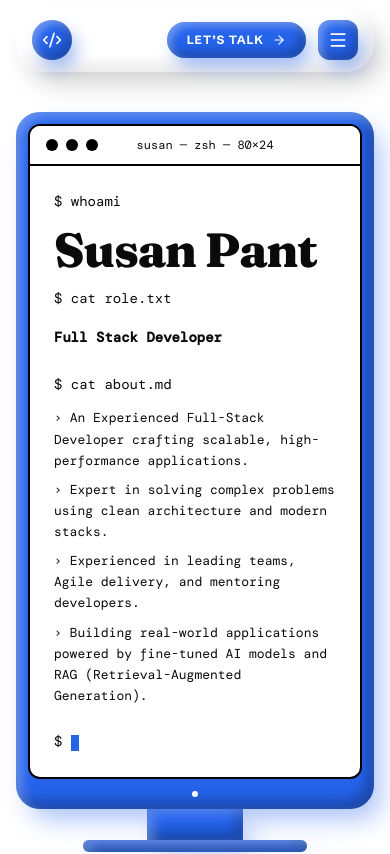
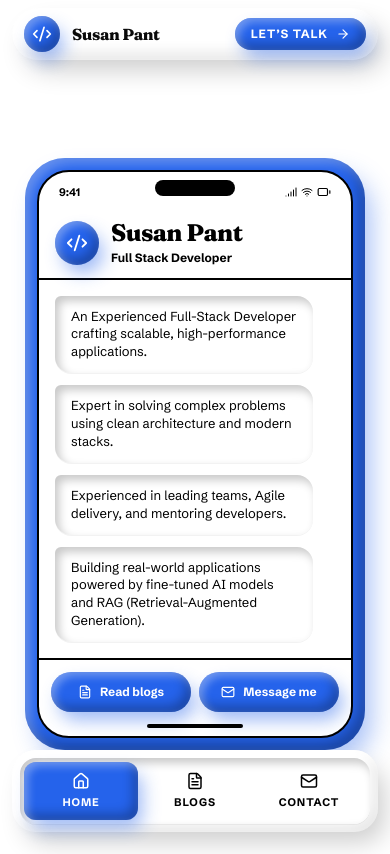
Before and after one commit to susanpant7/iamsusanpant, a React (Vite) app: page / in a window 390 px wide. Shown: the top 854 px of the page. Built offline with nearby package versions, Linux system fonts and the light colour scheme.

Commit message:
Enhance Header component with mobile links and improve layout for better responsiveness

```diff
--- a/src/components/header/Header.tsx
+++ b/src/components/header/Header.tsx
@@ -1,27 +1,27 @@
-import { useState } from "react";
 import { Link } from "@tanstack/react-router";
 import { motion } from "framer-motion";
-import { Menu, X, Code2, ArrowRight } from "lucide-react";
+import { Code2, ArrowRight, Mail } from "lucide-react";
 import { NAV_LINKS } from "./NavLinks";
 
+const MOBILE_LINKS = [...NAV_LINKS, { name: "Contact", to: "/contact", icon: Mail }];
+
 const Header = () => {
-  const [isOpen, setIsOpen] = useState(false);
-
   return (
-    <nav className="fixed top-0 w-full z-1000 px-4 py-2">
+    <>
+      <nav className="fixed top-0 w-full z-1000 px-3 md:px-4 py-2">
         <div className="max-w-7xl mx-auto">
-        <div className="sk-panel sk-stitch relative flex items-center justify-between px-4 md:px-8 py-3">
+          <div className="sk-panel sk-stitch relative flex items-center justify-between px-3 md:px-8 py-2 md:py-3">
             {/* Logo: brass medallion */}
             <Link to="/" className="flex items-center gap-3 z-50">
-            <div className="sk-brass h-10 w-10 !rounded-full flex items-center justify-center">
+              <div className="sk-brass h-9 w-9 md:h-10 md:w-10 !rounded-full flex items-center justify-center">
                 <Code2 size={20} />
               </div>
 
-            <div className="hidden sm:block">
-              <span className="block sk-emboss font-serif font-bold tracking-wider text-lg leading-tight">
+              <div>
+                <span className="block sk-emboss font-serif font-bold tracking-wider text-base md:text-lg leading-tight">
                   Susan Pant
                 </span>
-              <span className="text-[13px] text-gray-400 font-sans font-semibold tracking-normal">
+                <span className="hidden sm:block text-[13px] text-gray-400 font-sans font-semibold tracking-normal">
                   Full Stack Developer
                 </span>
               </div>
@@ -58,11 +58,10 @@ const Header = () => {
               ))}
             </div>
 
-          {/* Right actions */}
-          <div className="flex items-center gap-3 z-50">
+            {/* Right action */}
             <Link
               to="/contact"
-              className="sk-brass group px-5 py-2.5"
+              className="sk-brass group px-4 md:px-5 py-2 md:py-2.5 z-50"
               activeProps={{ className: "brightness-110" }}
             >
               <span className="text-xs font-black tracking-[0.08em] flex items-center gap-2">
@@ -73,36 +72,45 @@ const Header = () => {
                 />
               </span>
             </Link>
-
-            <button
-              onClick={() => setIsOpen(!isOpen)}
-              aria-label="Toggle menu"
-              className="md:hidden sk-brass !rounded-xl p-2.5"
-            >
-              {isOpen ? <X size={20} /> : <Menu size={20} />}
-            </button>
           </div>
         </div>
-      </div>
+      </nav>
 
-      {/* Mobile menu */}
-      {isOpen && (
-        <div className="absolute top-20 left-4 right-4 sk-panel sk-stitch p-8 md:hidden flex flex-col gap-6">
-          {NAV_LINKS.map(({ name, to, icon: Icon }) => (
+      {/* Mobile: app-style tab bar pinned to the bottom, same sliding knob */}
+      <nav className="md:hidden fixed bottom-0 inset-x-0 z-1000 px-3 pb-[max(0.75rem,env(safe-area-inset-bottom))]">
+        <div className="sk-panel !rounded-3xl p-2">
+          <div className="sk-inset !rounded-2xl p-1 flex">
+            {MOBILE_LINKS.map(({ name, to, icon: Icon }) => (
               <Link
                 key={name}
                 to={to}
-              onClick={() => setIsOpen(false)}
-              className="sk-brass flex items-center gap-4 px-6 py-3 text-xl font-serif"
-              activeProps={{ className: "underline underline-offset-4 decoration-2" }}
+                className="relative flex-1 py-2.5 text-[11px] font-bold uppercase tracking-[0.08em] rounded-xl"
               >
-              <Icon size={24} />
+                {({ isActive }) => (
+                  <>
+                    {isActive && (
+                      <motion.span
+                        layoutId="nav-knob-mobile"
+                        transition={{ type: "spring", stiffness: 500, damping: 35 }}
+                        className="sk-brass absolute inset-0 !rounded-xl"
+                      />
+                    )}
+                    <span
+                      className={`relative z-10 flex flex-col items-center gap-1 ${
+                        isActive ? "text-[var(--on-accent)]" : "text-black"
+                      }`}
+                    >
+                      <Icon size={18} />
                       {name}
+                    </span>
+                  </>
+                )}
               </Link>
             ))}
           </div>
-      )}
+        </div>
       </nav>
+    </>
   );
 };
 
--- a/src/components/home/IntroSection.tsx
+++ b/src/components/home/IntroSection.tsx
@@ -1,3 +1,6 @@
+import { Battery, Signal, Wifi, Code2, Mail, FileText } from "lucide-react";
+import { Link } from "@tanstack/react-router";
+
 const BIO_LINES = [
   "An Experienced Full-Stack Developer crafting scalable, high-performance applications.",
   "Expert in solving complex problems using clean architecture and modern stacks.",
@@ -7,6 +10,54 @@ const BIO_LINES = [
 
 const IntroSection = () => (
   <section className="relative w-full min-h-screen flex flex-col items-center justify-center pt-28 pb-12 px-4">
+    {/* Mobile: phone with a chat-style intro */}
+    <div className="md:hidden sk-panel sk-clay-teal w-full max-w-[340px] p-3 !rounded-[2.5rem]">
+      <div className="rounded-[2rem] overflow-hidden bg-[var(--paper)] border-2 border-black flex flex-col min-h-[560px]">
+        {/* Status bar + notch */}
+        <div className="relative flex items-center justify-between px-5 pt-3 pb-2 text-[11px] font-bold">
+          <span>9:41</span>
+          <span className="absolute left-1/2 -translate-x-1/2 top-2 h-4 w-20 rounded-full bg-black" />
+          <span className="flex items-center gap-1">
+            <Signal size={12} />
+            <Wifi size={12} />
+            <Battery size={14} />
+          </span>
+        </div>
+
+        {/* Contact header */}
+        <div className="flex items-center gap-3 px-4 py-3 border-b-2 border-black">
+          <div className="sk-brass h-11 w-11 !rounded-full flex items-center justify-center shrink-0">
+            <Code2 size={22} />
+          </div>
+          <div>
+            <h1 className="font-serif text-2xl leading-none">Susan Pant</h1>
+            <p className="text-xs font-bold mt-1">Full Stack Developer</p>
+          </div>
+        </div>
+
+        {/* Messages */}
+        <div className="flex-1 flex flex-col gap-3 p-4 text-[13px] leading-snug">
+          {BIO_LINES.map((line) => (
+            <p key={line} className="sk-inset !rounded-2xl !rounded-tl-md px-4 py-3 self-start max-w-[92%]">
+              {line}
+            </p>
+          ))}
+        </div>
+
+        {/* Quick actions, like a message input row */}
+        <div className="flex gap-2 p-3 border-t-2 border-black">
+          <Link to="/blogs" className="sk-brass flex-1 flex items-center justify-center gap-2 py-3 text-xs font-bold">
+            <FileText size={14} /> Read blogs
+          </Link>
+          <Link to="/contact" className="sk-brass flex-1 flex items-center justify-center gap-2 py-3 text-xs font-bold">
+            <Mail size={14} /> Message me
+          </Link>
+        </div>
+        <div className="mx-auto mb-2 h-1 w-24 rounded-full bg-black" />
+      </div>
+    </div>
+
+    <div className="hidden md:flex flex-col items-center w-full">
     {/* Monitor bezel */}
     <div className="sk-panel sk-clay-teal relative w-full max-w-7xl p-3 md:p-6 !rounded-3xl">
       {/* Screen: the terminal fills it */}
@@ -59,6 +110,7 @@ const IntroSection = () => (
     {/* Stand */}
     <div className="sk-key sk-clay-teal w-24 h-8 !rounded-none -mt-px" />
     <div className="sk-panel sk-clay-teal w-56 h-3 !rounded-full" />
+    </div>
   </section>
 );
 
--- a/src/routes/__root.tsx
+++ b/src/routes/__root.tsx
@@ -10,7 +10,7 @@ function RootComponent() {
     <div className="min-h-screen text-black overflow-x-hidden">
       <Header />
       <Outlet />
-      <footer className="py-4 text-center text-gray-500 text-xs sk-emboss">
+      <footer className="py-4 pb-28 md:pb-4 text-center text-gray-500 text-xs sk-emboss">
         © 2026 Susan Pant
       </footer>
     </div>
```
Lines whose indentation alone changed are shown as unchanged.
